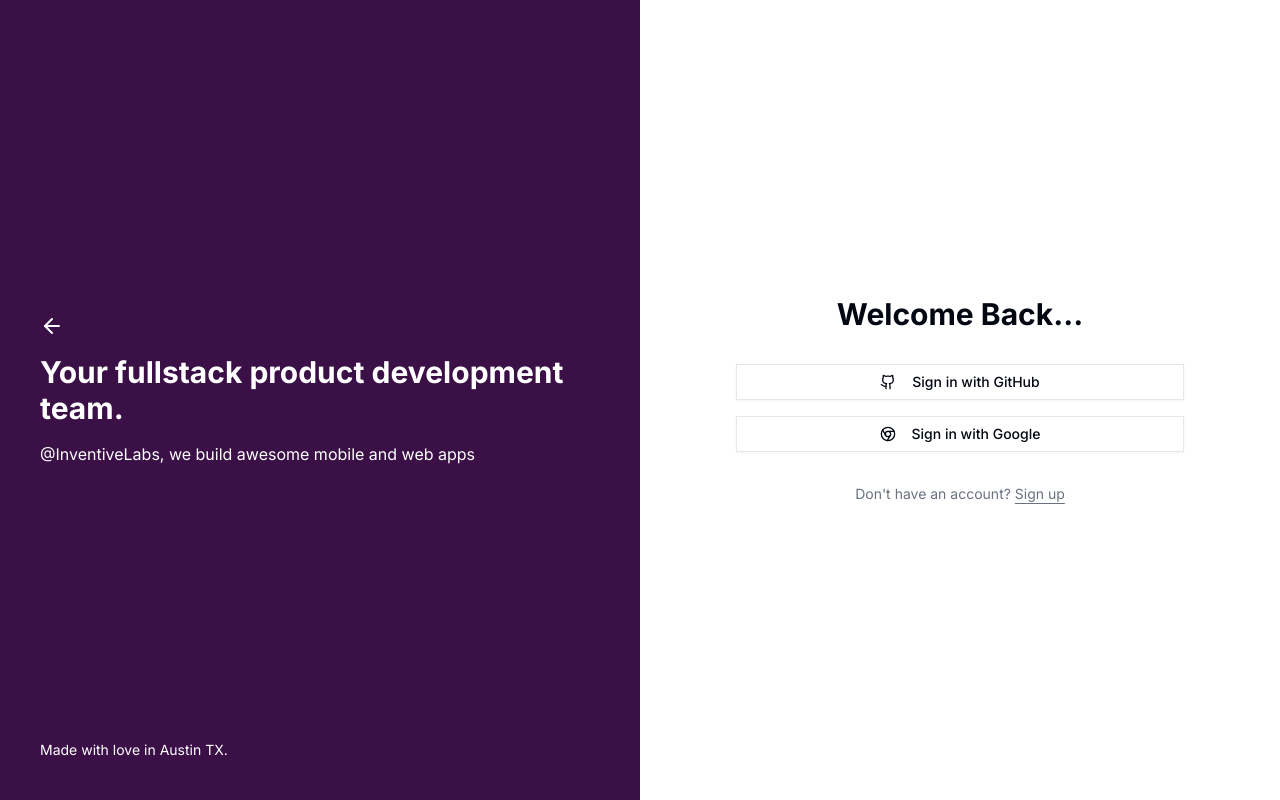
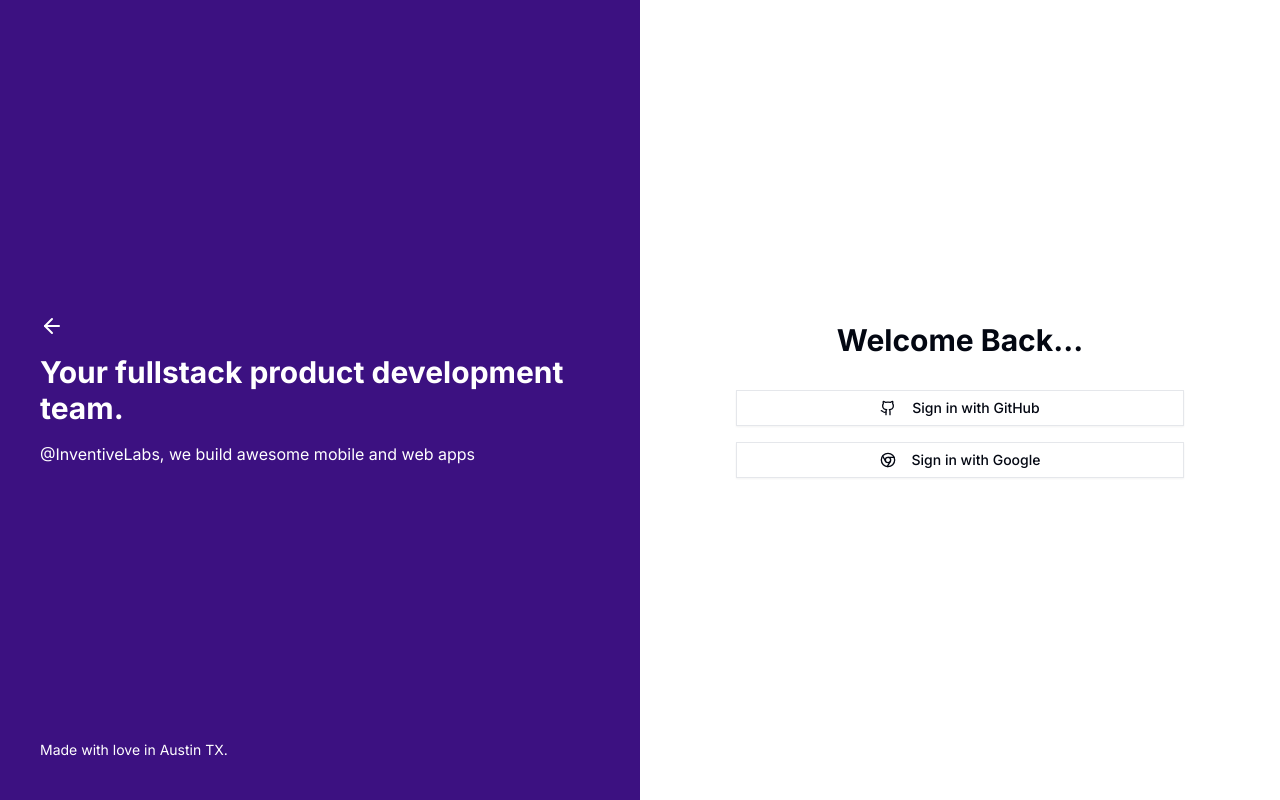
Before and after one commit to saidmaadan/labs, a Next.js app: page /auth/signin in a window 1280 px wide. Built offline with nearby package versions, Linux system fonts and the light colour scheme; no server answers.

Commit message:
Updated signin form

```diff
--- a/src/app/auth/signin/page.jsx
+++ b/src/app/auth/signin/page.jsx
@@ -12,7 +12,7 @@ export default function SignInPage() {
   return (
     <div className="grid md:grid-cols-2 min-h-screen m-0">
       {/* Left Column - Hidden on medium screens */}
-      <div className="hidden md:flex flex-col bg-[#3a1047] text-white p-10 justify-between">
+      <div className="hidden md:flex flex-col bg-[#3c1181] text-white p-10 justify-between">
         <div className=""></div>
         <div className="space-y-4">
           <Link href="/">
@@ -31,12 +31,12 @@ export default function SignInPage() {
             <h1 className="text-3xl font-bold mb-8">Welcome Back...</h1>
           </div>
           <SignInForm />
-          <p className="text-sm text-muted-foreground text-center">
+          {/* <p className="text-sm text-muted-foreground text-center">
             Don't have an account?{" "}
             <Link href="/auth/signin" className="underline underline-offset-4 hover:text-primary">
               Sign up
             </Link>
-          </p>
+          </p> */}
         </div>
       </div>
     </div>
```
